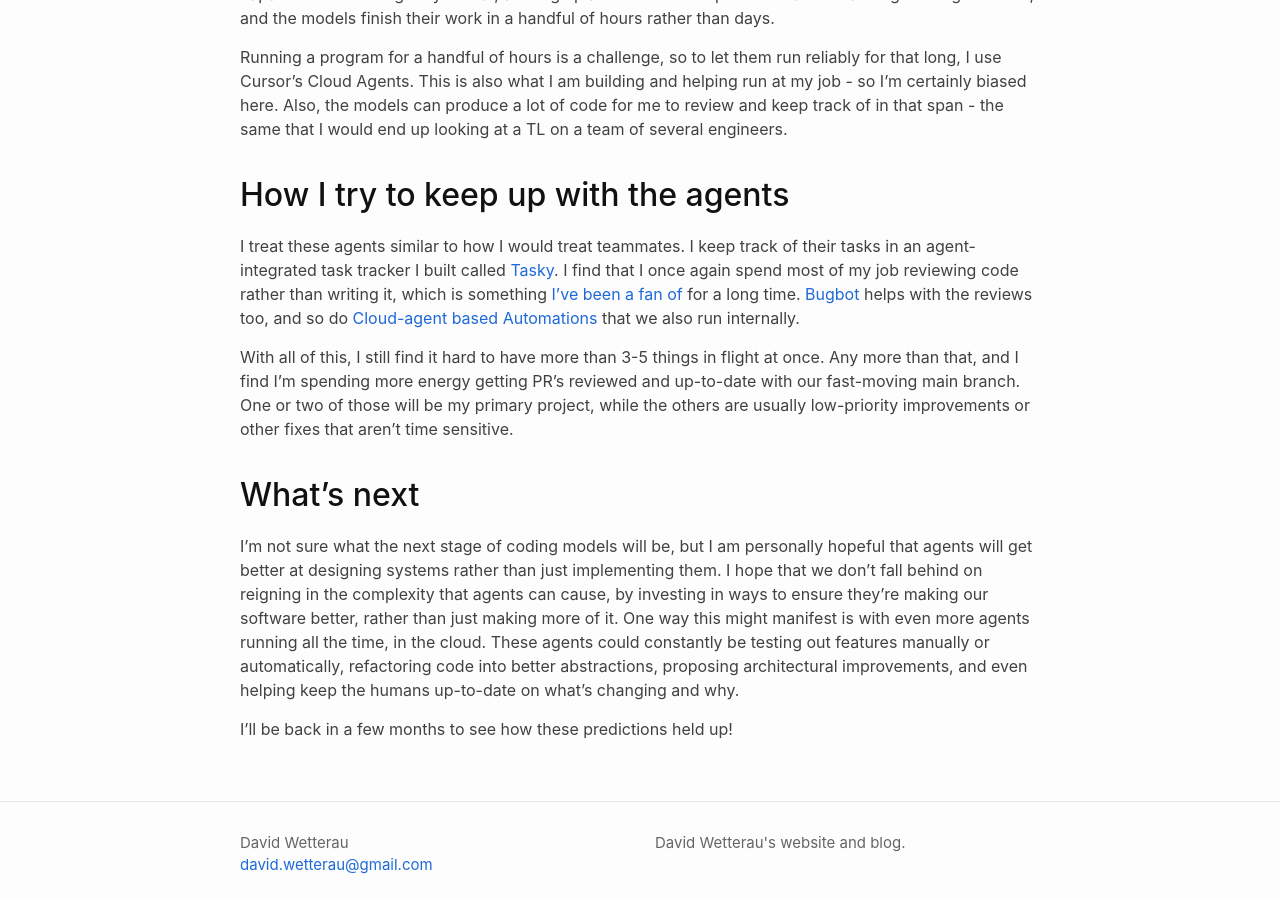
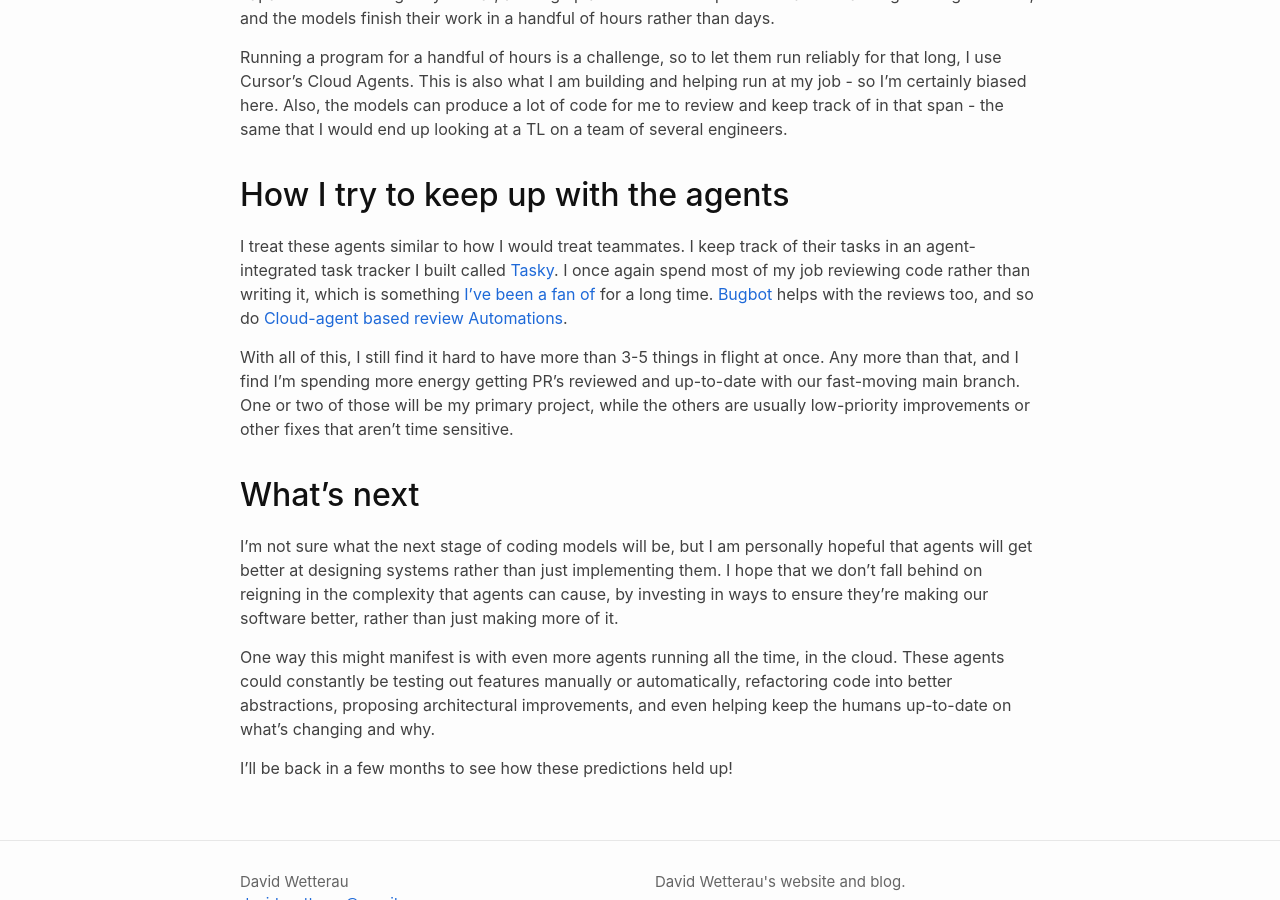
Before and after one commit to dwetterau/dwetterau.github.io, a Jekyll site: the page built from _posts/2026-03-21-no-longer-an-intern.md, in a window 1280 px wide and 900 px high, scrolled down 1032 px. Built offline with Jekyll 4.4.1, drawn with Linux system fonts in a browser that asks for light colours; comment, search, counter and statistics services are not loaded.

Commit message:
more typos

```diff
--- a/_posts/2026-03-21-no-longer-an-intern.md
+++ b/_posts/2026-03-21-no-longer-an-intern.md
@@ -38,8 +38,8 @@
 
 I treat these agents similar to how I would treat teammates.
 I keep track of their tasks in an agent-integrated task tracker I built called [Tasky](https://tasky.davidw.tech/).
-I find that I once again spend most of my job reviewing code rather than writing it, which is something [I've been a fan of](/2024/09/22/review-more-code.html) for a long time.
-[Bugbot](https://cursor.com/bugbot) helps with the reviews too, and so do [Cloud-agent based Automations](https://cursor.com/blog/security-agents) that we also run internally.
+I once again spend most of my job reviewing code rather than writing it, which is something [I've been a fan of](/2024/09/22/review-more-code.html) for a long time.
+[Bugbot](https://cursor.com/bugbot) helps with the reviews too, and so do [Cloud-agent based review Automations](https://cursor.com/blog/security-agents).
 
 With all of this, I still find it hard to have more than 3-5 things in flight at once.
 Any more than that, and I find I'm spending more energy getting PR's reviewed and up-to-date with our fast-moving main branch.
@@ -49,6 +49,7 @@
 
 I'm not sure what the next stage of coding models will be, but I am personally hopeful that agents will get better at designing systems rather than just implementing them.
 I hope that we don't fall behind on reigning in the complexity that agents can cause, by investing in ways to ensure they're making our software better, rather than just making more of it.
+
 One way this might manifest is with even more agents running all the time, in the cloud.
 These agents could constantly be testing out features manually or automatically, refactoring code into better abstractions, proposing architectural improvements, and even helping keep the humans up-to-date on what's changing and why.
 
```
